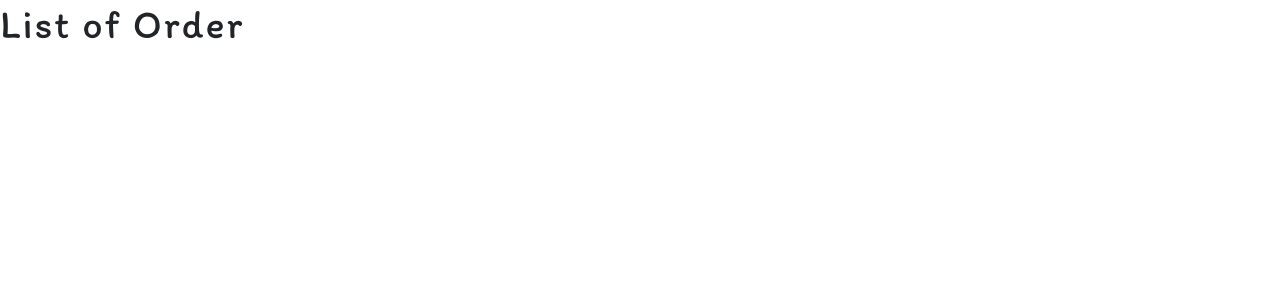
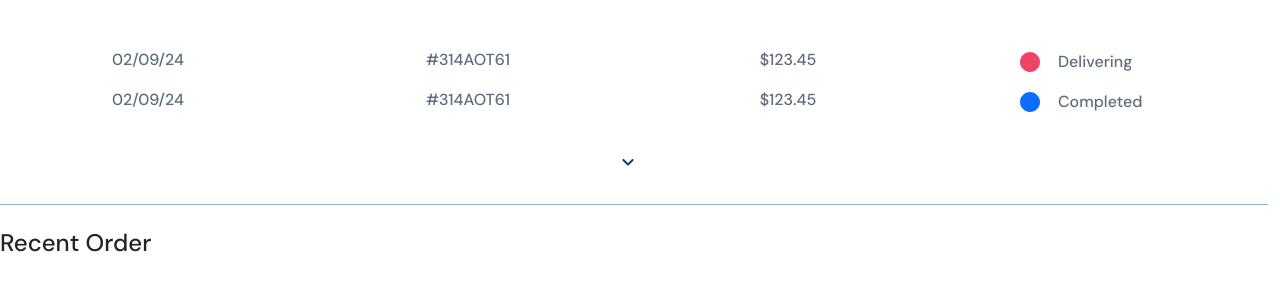
Before and after one commit to chih611/Foodash, a Next.js app: page /CustomerView/OrderTracking/OrderList in a window 1280 px wide. Shown: the top 300 px of the page. Built offline with nearby package versions, Linux system fonts and the light colour scheme.

Commit message:
order tracking updates

```diff
--- a/src/pages/CustomerView/OrderTracking/OrderList.js
+++ b/src/pages/CustomerView/OrderTracking/OrderList.js
@@ -1,10 +1,112 @@
 import Link from "next/link";
 import { Container, Row, Col, Button } from "react-bootstrap";
 
+import CircleRounded from "@mui/icons-material/CircleRounded";
+import KeyboardArrowDownRounded from "@mui/icons-material/KeyboardArrowDownRounded";
+
+
 const OrderList = () => {
     return (
-      <div>
-        <h1>List of Order</h1>
+      <div className="filters-section my-3">
+        {/* Desktop View */}
+        <Row className="w-100 align-items-center d-none d-lg-flex " style={{marginTop: "24px"}}>
+          {/* List of orders in this account */}
+
+          {/* 1st column: Date */}
+          <Col xs={12} md={3} className="mb-2">
+            <Link href={'/'} legacyBehavior passHref>
+              <a className="text-decoration-none ">
+                <div className="align-items-center w-100">
+                  <p className="subtitle w-100 text-center">02/09/24</p>
+                  <p className="subtitle w-100 text-center">02/09/24</p>
+                </div>
+                {/* Link apis to databse in here after for above <p> </p> sector */}
+              </a>
+            </Link>
+
+          </Col>
+
+          {/* 2nd column: OrderID */}
+          <Col xs={12} md={3} className="mb-2">
+            <Link href={'/'} legacyBehavior passHref>
+              <a className="text-decoration-none">
+                <div className="align-items-center w-100">
+                  <p className="subtitle w-100 text-center">#314AOT61</p>
+                </div>
+
+                <p className="subtitle w-100 text-center">#314AOT61</p>
+                {/* Link apis to databse in here after for above <p> </p> sector */}
+              </a>
+            </Link>
+          </Col>
+
+          {/* 3rd column: Amount */}
+          <Col xs={12} md={3} className="mb-2">
+            <Link href={'/'} legacyBehavior passHref>
+              <a className="text-decoration-none">
+                <div className="align-items-center w-100">
+                  <p className="subtitle w-100 text-center">$123.45</p>
+
+                </div>
+                <p className="subtitle w-100 text-center">$123.45</p>
+                {/* Link apis to databse in here after for above <p> </p> sector */}
+              </a>
+            </Link>
+          </Col>
+
+          {/* Final column: Status */}
+          <Col xs={12} md={3} className="d-flex align-items-center mb-2">
+            <Link href={'/'} legacyBehavior passHref>
+              <a
+                className="d-flex align-items-center text-decoration-none w-100"
+                style={{
+                  // backgroundColor:
+                  //   status === 'Preparing' ? '#f0ad4e' :  // yellowish for Preparing
+                  //   status === 'Completed' ? '#5cb85c' :  // green for Completed
+                  //   status === 'Delivering' ? '#0275d8' : // blue for Delivering
+                  //   '#6c757d',                           // grey for other statuses
+                  // color: 'white',                         // White text for contrast
+                  padding: '10px',                        // Optional padding
+                  borderRadius: '5px'                     // Optional rounded edges
+                }}
+              >
+                <div className="align-items-center flex-column text-decoration-none w-100">
+
+                  {/* Icon and text pair 1 */}
+                  <div className="d-flex align-items-center mb-2 ms-5">
+                    <CircleRounded className="mb-2 me-3" sx = {{color:"#ef4565"}}/>
+                    {/* {add color status} */}
+                    <p className="subtitle mb-2">
+                      {/* {status} */}
+                      Delivering
+                    </p>
+                  </div>
+
+                  {/* Icon and text pair 2 */}
+                  <div className="d-flex align-items-center mb-2 ms-5">
+                    <CircleRounded className="mb-1 me-3" />
+                    <p className="subtitle mb-1">Completed</p>
+                  </div>
+                </div>
+              </a>
+            </Link>
+          </Col>
+
+          <div className="w-100 align-items-center d-none d-lg-flex ">
+            <Button className="w-100 align-items-center d-none d-lg-flex" style={{backgroundColor: "#ffffff", border: "none", color: "#094067"}}>
+              <KeyboardArrowDownRounded className="w-100 align-items-center"/>
+            </Button>
+
+          </div>
+
+        </Row>
+
+        <Row className="w-100 align-items-center d-none d-lg-flex" style={{marginTop: "24px", borderTop: "1px solid #90B4CE"}}>
+          <h4 className= "mt-4 mb-4">Recent Order</h4>
+
+        </Row>
+
+
       </div>
     );
   };
--- a/src/styles/components/filters.scss
+++ b/src/styles/components/filters.scss
@@ -39,7 +39,8 @@
   border: none; /* Remove default border */
   border-bottom: 2px solid colors.$element-2nd-color; /* Only bottom border in primary color */
   border-radius: 0; /* Remove rounded corners */
-  color: colors.$text-color
+  color: colors.$text-color;
+  width: 100%;
 }
 
 .filter-dropdown {
@@ -54,6 +55,6 @@
 
 .filters-section {
   display: flex;
-  justify-content: start;
+  justify-content: flex-start;
   flex-wrap: wrap;
 }
```
Also changed, not shown: src/pages/CustomerView/OrderTracking/OrderTracking.js (+9 -2 lines), src/pages/CustomerView/OrderTracking/OrderrFilter_desktop.js (added, +68 -0 lines), src/pages/CustomerView/OrderTracking/RecentOrder.js (+5 -2 lines), src/pages/CustomerView/OrderTracking/OrderFilter.js (line endings or trailing spaces).
